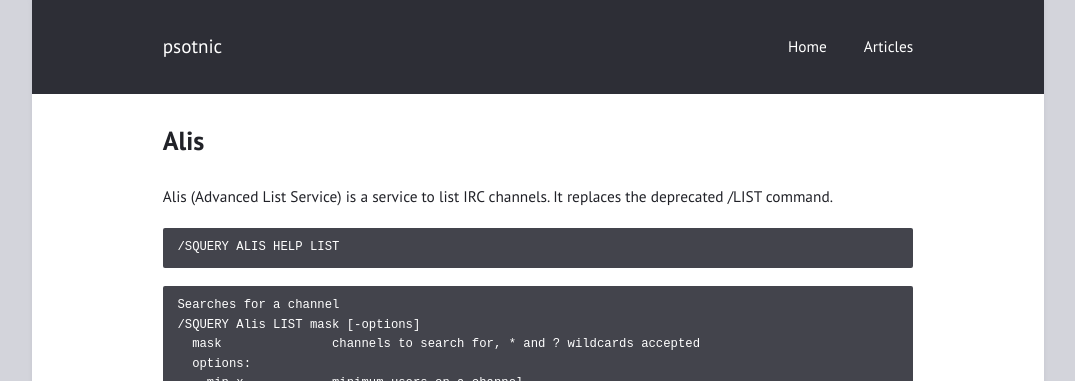
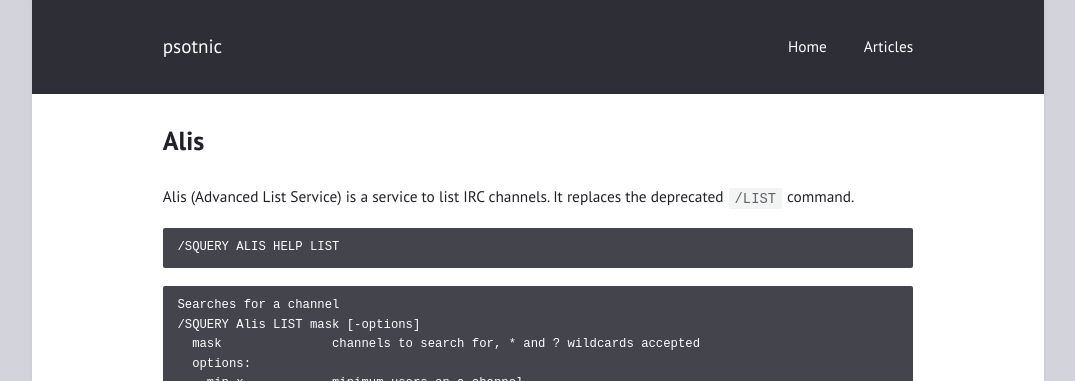
Before and after one commit to psotnic/tmp, a Jekyll site: the page built from content/articles/alis.md, in a window 1280 px wide. Shown: the top 381 px of the page, without its empty margins (102-1177 px from the left). Built offline with Jekyll 4.4.1, drawn with Linux system fonts in a browser that asks for light colours.

Commit message:
Update alis.md

````diff
--- a/content/articles/alis.md
+++ b/content/articles/alis.md
@@ -3,7 +3,7 @@ layout: page
 permalink: "/articles/alis"
 title: "Alis"
 ---
-Alis (Advanced List Service) is a service to list IRC channels. It replaces the deprecated /LIST command.
+Alis (Advanced List Service) is a service to list IRC channels. It replaces the deprecated ```/LIST``` command.
 ```
 /SQUERY ALIS HELP LIST
 ```
````
